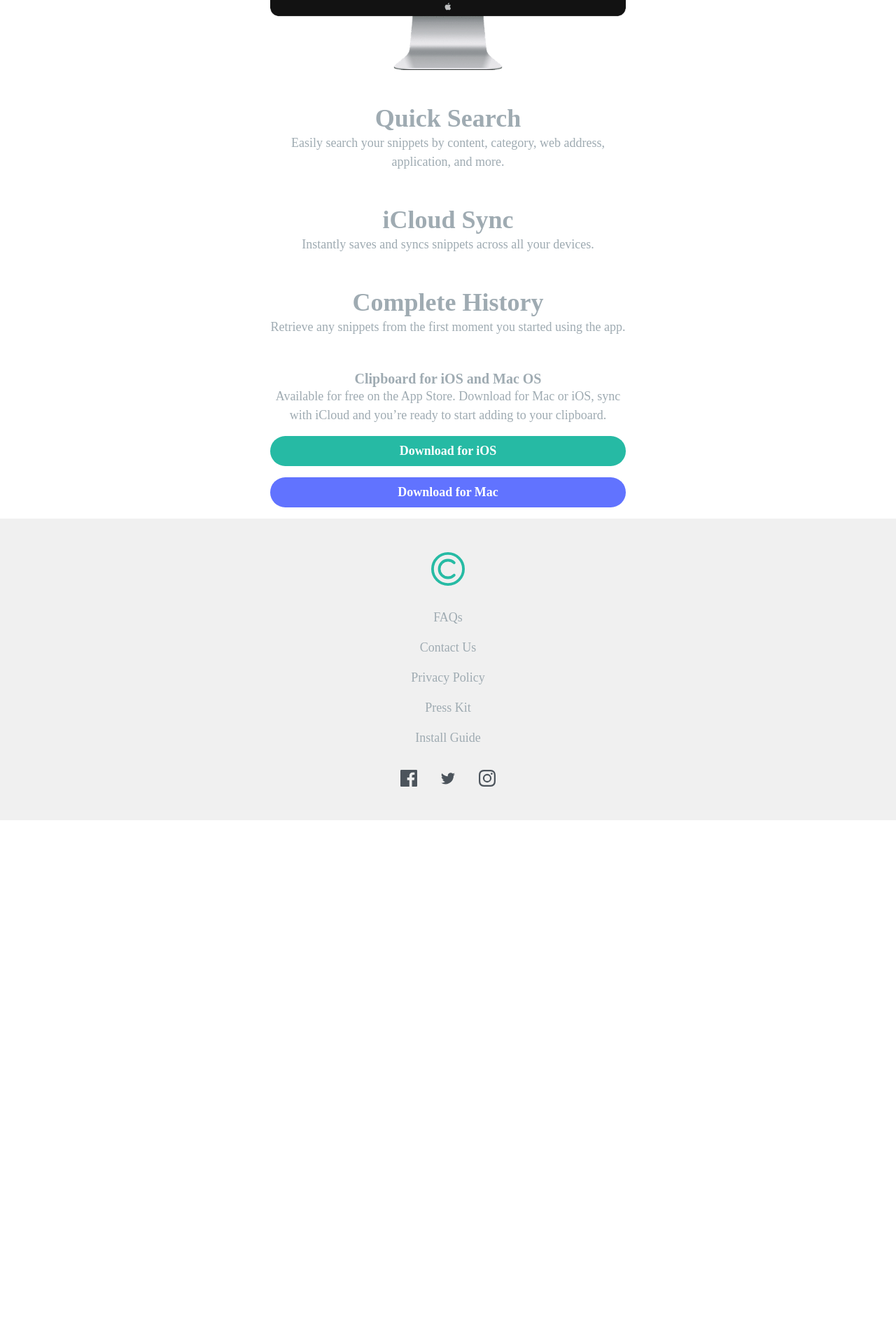
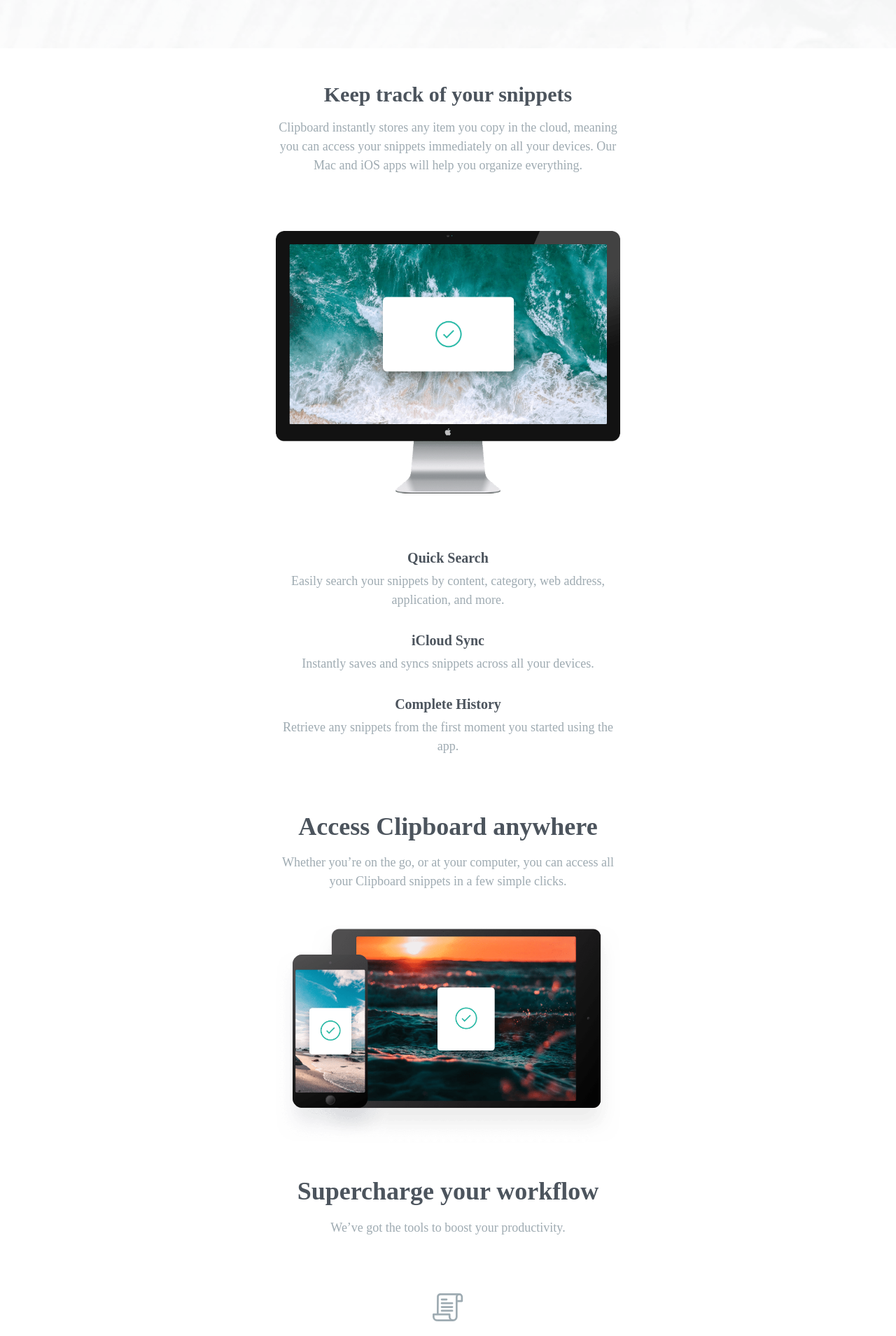
Before and after one commit to gylim0604/FrontEnd-Mentor-Clipboard-landing-page, a Next.js app: page / in a window 1280 px wide. Shown: the part 751-2660 px from the top of the page at 70% size. Before the commit the page ends 1923 px from the top, so only its background shows below. Built offline with nearby package versions, Linux system fonts and the light colour scheme; a web font is replaced by a local one.

Commit message:
basic mobile style

```diff
--- a/components/CTA/CTA.js
+++ b/components/CTA/CTA.js
@@ -4,15 +4,17 @@
 
 function CTA({ icon, bg, heading, content }) {
     return (
-        <Box backgroundImage={bg}>
+        <Box bgImage={bg} bgRepeat='no-repeat' bgSize='cover' py='5rem'>
             <Container textAlign='center'>
                 {icon}
-                <Heading as='h1' size='md'>
+                <Heading as='h1' size='xl'>
                     {heading}
                 </Heading>
                 <Text color='grayBlue'>{content}</Text>
-                <Button text='Download for iOS' color='strongCyan' />
-                <Button text='Download for Mac' color='lightBlue' />
+                <Box my='3rem'>
+                    <Button text='Download for iOS' color='strongCyan' />
+                    <Button text='Download for Mac' color='lightBlue' />
+                </Box>
             </Container>
         </Box>
     );
--- a/components/FeatureText.js
+++ b/components/FeatureText.js
@@ -1,10 +1,18 @@
+import { Img } from '@chakra-ui/image';
 import { Box, Heading, Text } from '@chakra-ui/layout';
 import React from 'react';
 
-function FeatureText({ heading, content }) {
+function FeatureText({ img, heading, content }) {
     return (
-        <Box textAlign='center' my='3rem'>
-            <Heading>{heading}</Heading>
+        <Box textAlign='center' my='2rem'>
+            {img ? (
+                <Img src={img} alt='' mx='auto' my='2rem' d='inline-block' />
+            ) : (
+                ''
+            )}
+            <Heading as='h3' size='md' mb='.5rem'>
+                {heading}
+            </Heading>
             <Text>{content}</Text>
         </Box>
     );
--- a/components/Features.js
+++ b/components/Features1.js
@@ -4,11 +4,13 @@
 import React from 'react';
 import FeatureText from './FeatureText';
 
-function Features() {
+function Features1() {
     return (
         <Container>
             <Box textAlign='center' my={{ base: '3rem' }}>
-                <Heading>Keep track of your snippets</Heading>
+                <Heading as='h2' size='lg'>
+                    Keep track of your snippets
+                </Heading>
                 <Text>
                     Clipboard instantly stores any item you copy in the cloud,
                     meaning you can access your snippets immediately on all your
@@ -16,7 +18,7 @@
                     everything.
                 </Text>
             </Box>
-            <Img src='/images/image-computer.png' />
+            <Img src='/images/image-computer.png' my='5rem' />
             <FeatureText
                 heading='Quick Search'
                 content='Easily search your snippets by content, category, web address, application, and more.'
@@ -33,4 +35,4 @@
     );
 }
 
-export default Features;
+export default Features1;
--- /dev/null
+++ b/components/Features2.js
@@ -0,0 +1,41 @@
+import { Img } from '@chakra-ui/image';
+import { Box, Container, Heading } from '@chakra-ui/layout';
+import { Text } from '@chakra-ui/layout';
+import React from 'react';
+import FeatureText from './FeatureText';
+
+function Features2() {
+    return (
+        <Container my='5rem'>
+            <Box textAlign='center' my={{ base: '3rem' }}>
+                <Heading> Access Clipboard anywhere</Heading>
+                <Text>
+                    Whether you’re on the go, or at your computer, you can
+                    access all your Clipboard snippets in a few simple clicks.
+                </Text>
+            </Box>
+            <Img src='/images/image-devices.png' />
+            <Box textAlign='center' my={{ base: '3rem' }}>
+                <Heading>Supercharge your workflow</Heading>
+                <Text>We’ve got the tools to boost your productivity.</Text>
+            </Box>
+            <FeatureText
+                img='/images/icon-blacklist.svg'
+                heading='Create blacklists'
+                content='Ensure sensitive information never makes its way to your clipboard by excluding certain sources.'
+            />
+            <FeatureText
+                img='/images/icon-text.svg'
+                heading='Plain text snippets'
+                content='Remove unwanted formatting from copied text for a consistent look.'
+            />
+            <FeatureText
+                img='/images/icon-preview.svg'
+                heading='Sneak preview'
+                content='Quick preview of all snippets on your Clipboard for easy access.'
+            />
+        </Container>
+    );
+}
+
+export default Features2;
--- a/components/Footer.js
+++ b/components/Footer.js
@@ -13,12 +13,13 @@
     return (
         <Box bg='blackAlpha.100'>
             <Container centerContent='true' py='3rem'>
-                <Logo h='48px' w='48px' />
+                <Logo h='60px' w='60px' />
                 <Grid
                     gridTemplateColumns={{ base: '1fr' }}
                     py={{ base: '2rem' }}
-                    gap={{ base: '1rem' }}
+                    gap={{ base: '2rem' }}
                     textAlign={{ base: 'center' }}
+                    color='darkGrayBlue'
                 >
                     <GridItem>
                         <Text>FAQs</Text>
--- a/components/Icons.js
+++ b/components/Icons.js
@@ -1,9 +1,10 @@
 import { Box, Icon } from '@chakra-ui/react';
 import React from 'react';
 
-export function Logo({ h = 125, w = 125 }) {
+export function Logo({ my = 0, h = 125, w = 125 }) {
     return (
         <Icon
+            my={my}
             width={w}
             height={h}
             viewBox='0 0 125 125'
--- /dev/null
+++ b/components/Testimonies.js
@@ -0,0 +1,22 @@
+import { Img } from '@chakra-ui/image';
+import { Container, Stack } from '@chakra-ui/layout';
+import React from 'react';
+
+function Testimonies() {
+    return (
+        <Container centerContent='true' py='5rem'>
+            <Stack d='inline-flex' spacing='5rem'>
+                <Img src='/images/logo-google.png' alt='Google logo' />
+                <Img src='/images/logo-ibm.png' alt='IBM logo' />
+                <Img src='/images/logo-microsoft.png' alt='Microsoft logo' />
+                <Img src='/images/logo-hp.png' alt='HP logo' />
+                <Img
+                    src='/images/logo-vector-graphics.png'
+                    alt='Vector Graphics logo'
+                />
+            </Stack>
+        </Container>
+    );
+}
+
+export default Testimonies;
--- a/pages/_document.js
+++ b/pages/_document.js
@@ -23,6 +23,12 @@
                         href='https://fonts.googleapis.com/css2?family=Bai+Jamjuree:wght@400;600&display=swap'
                         rel='stylesheet'
                     />
+                    <link
+                        rel='icon'
+                        type='image/png'
+                        sizes='32x32'
+                        href='./images/favicon-32x32.png'
+                    />
                 </Head>
                 <body>
                     <Main />
--- a/pages/index.js
+++ b/pages/index.js
@@ -1,25 +1,28 @@
 import Head from 'next/head';
 import CTA from '../components/CTA/CTA';
-import Features from '../components/Features';
+import Features1 from '../components/Features1';
 import Footer from '../components/Footer';
 import { Logo } from '../components/Icons';
+import Features2 from '../components/Features2';
+import Testimonies from '../components/Testimonies';
 
 export default function Home() {
     return (
         <div>
             <Head>
-                <title>Clipboard Landing Page</title>
+                <title>Frontend Mentor | Clipboard landing page</title>
                 <meta name='description' content='Landing page for Clipboard' />
-                <link rel='icon' href='/images/logo.svg' />
             </Head>
             <CTA
                 bg="url('/images/bg-header-mobile.png')"
-                icon={<Logo h='48px' w='48px' />}
+                icon={<Logo my='5rem' h='130px' w='130px' />}
                 heading='A history of everything you copy'
                 content='Clipboard allows you to track and organize everything you
                 copy. Instantly access your clipboard on all your devices.'
             />
-            <Features />
+            <Features1 />
+            <Features2 />
+            <Testimonies />
             <CTA
                 heading='Clipboard for iOS and Mac OS'
                 content='Available for free on the App Store. Download for Mac or iOS, sync with iCloud and you’re ready to start adding to your clipboard.'
--- a/themes/themes.js
+++ b/themes/themes.js
@@ -7,6 +7,26 @@
     lg: '1400px',
     xl: '2100px',
 });
+
+const Heading = {
+    baseStyle: {
+        fontWeight: '600',
+        color: 'darkGrayBlue',
+        my: '1rem',
+    },
+};
+
+const Container = {
+    baseStyle: {
+        px: '1.5rem',
+    },
+};
+
+const Text = {
+    baseStyle: {
+        my: '1rem',
+    },
+};
 const theme = extendTheme({
     styles: {
         global: {
@@ -29,6 +49,10 @@
         heading: 'Bai Jamjuree',
         body: 'Bai Jamjuree',
     },
+    components: {
+        Container,
+        Heading,
+    },
 });
 
 export default theme;
```
